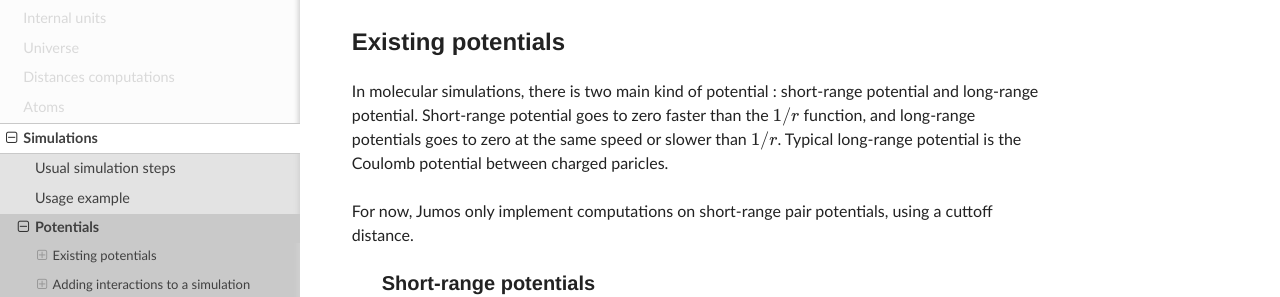
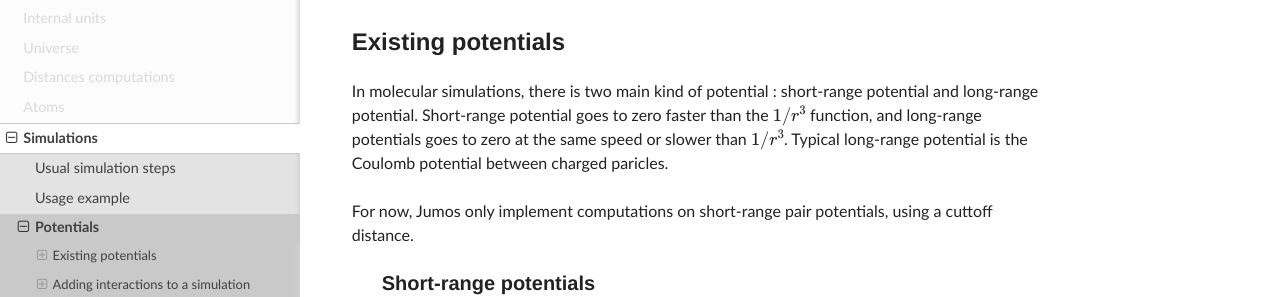
Before and after one commit to Luthaf/Jumos.jl, a Sphinx documentation site: the page built from doc/simulations/potentials.rst, in a window 1280 px wide and 900 px high. Shown: the part 127-424 px from the top of the window. Built offline with Sphinx 7.4.7 and the Read the Docs theme 2.0.0, drawn with Linux system fonts in a browser that asks for light colours.

Commit message:
[doc] Small fixes

```diff
--- a/doc/simulations/potentials.rst
+++ b/doc/simulations/potentials.rst
@@ -7,8 +7,8 @@ Existing potentials
 
 In molecular simulations, there is two main kind of potential : short-range
 potential and long-range potential. Short-range potential goes to zero faster
-than the :math:`1/r` function, and long-range potentials goes to zero at the
-same speed or slower than :math:`1/r`. Typical long-range potential is the
+than the :math:`1/r^3` function, and long-range potentials goes to zero at the
+same speed or slower than :math:`1/r^3`. Typical long-range potential is the
 Coulomb potential between charged paricles.
 
 For now, Jumos only implement computations on short-range pair potentials, using a
```
Also changed, not shown: doc/universe.rst (+6 -6 lines).
